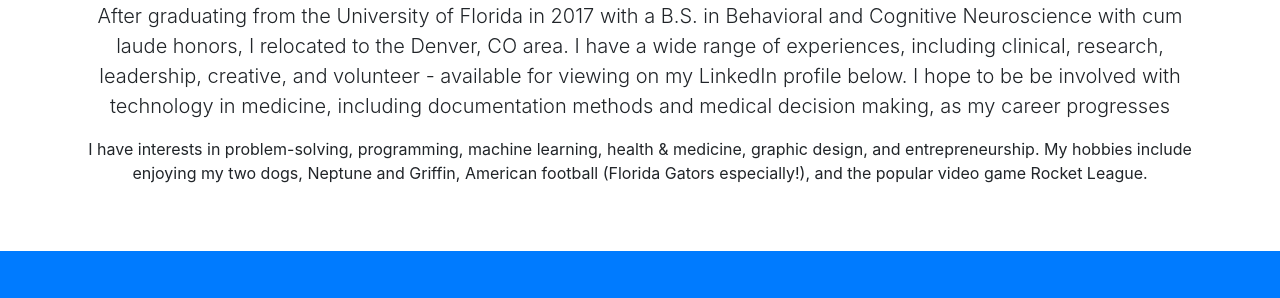
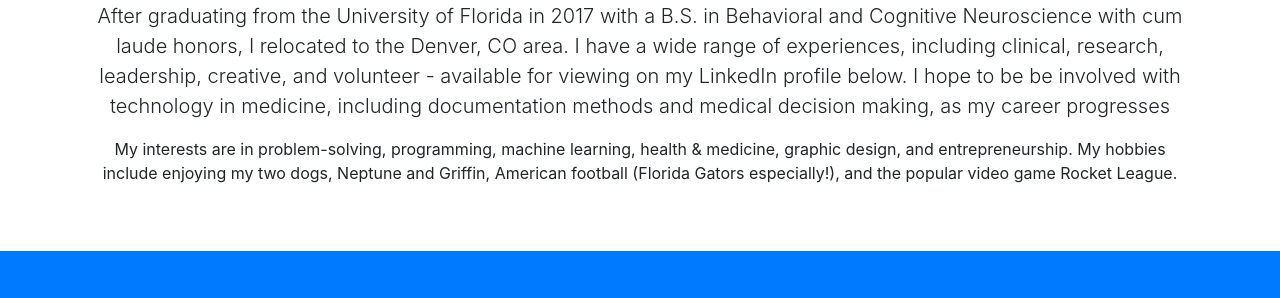
Before and after one commit to ryanmockabee/ryanmockabee.github.io, a website with bundled scripts: page index.html in a window 1280 px wide. Shown: the part 922-1220 px from the top of the page. Built offline with nearby package versions, Linux system fonts and the light colour scheme.

Commit message:
edits
grammar

```diff
--- a/index.html
+++ b/index.html
@@ -68,7 +68,7 @@
       <div class="container text-center">
         <h2>About me</h2>
         <p class="lead">I am a creative, goal-oriented, enthusiastic young professional with plans to attend medical school in the near future. After graduating from the University of Florida in 2017 with a B.S. in Behavioral and Cognitive Neuroscience with cum laude honors, I relocated to the Denver, CO area. I have a wide range of experiences, including clinical, research, leadership, creative, and volunteer - available for viewing on my LinkedIn profile below. I hope to be be involved with technology in medicine, including documentation methods and medical decision making, as my career progresses</p>
-        <p> I have interests in problem-solving, programming, machine learning, health &amp; medicine, graphic design, and entrepreneurship. My hobbies include enjoying my two dogs, Neptune and Griffin, American football (Florida Gators especially!), and the popular video game Rocket League.
+        <p> My interests are in problem-solving, programming, machine learning, health &amp; medicine, graphic design, and entrepreneurship. My hobbies include enjoying my two dogs, Neptune and Griffin, American football (Florida Gators especially!), and the popular video game Rocket League.
       </div>
       <!-- /.container -->
     </section>
```
